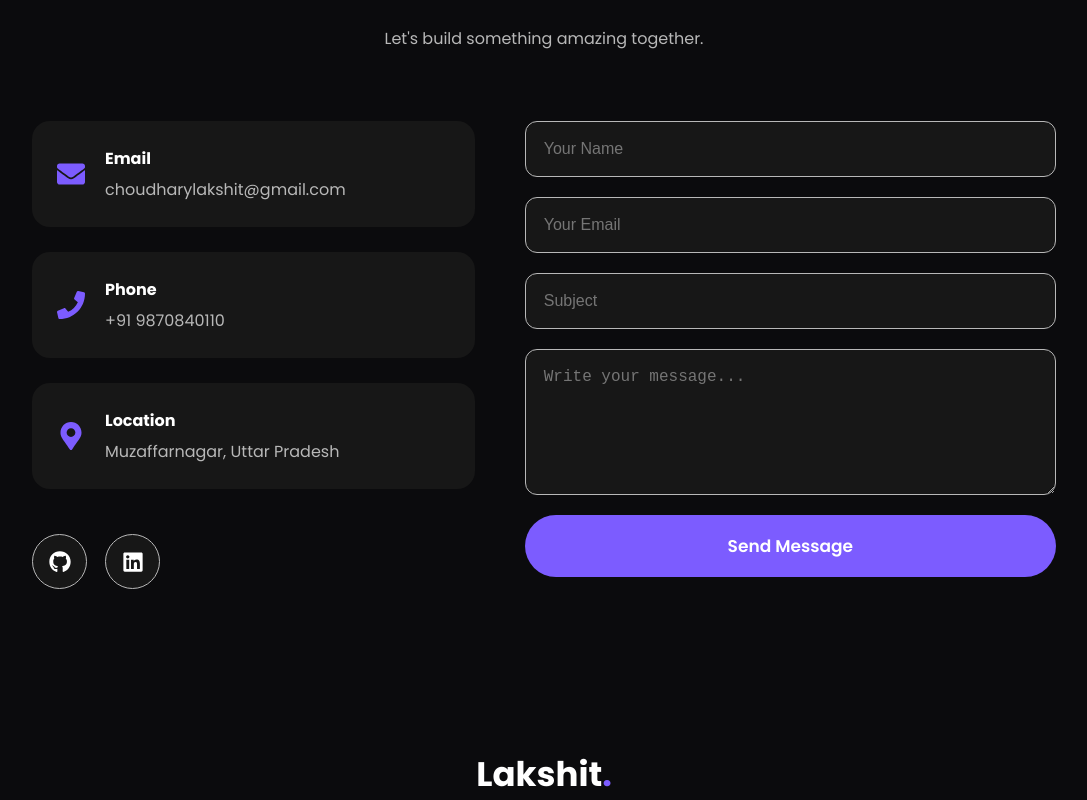
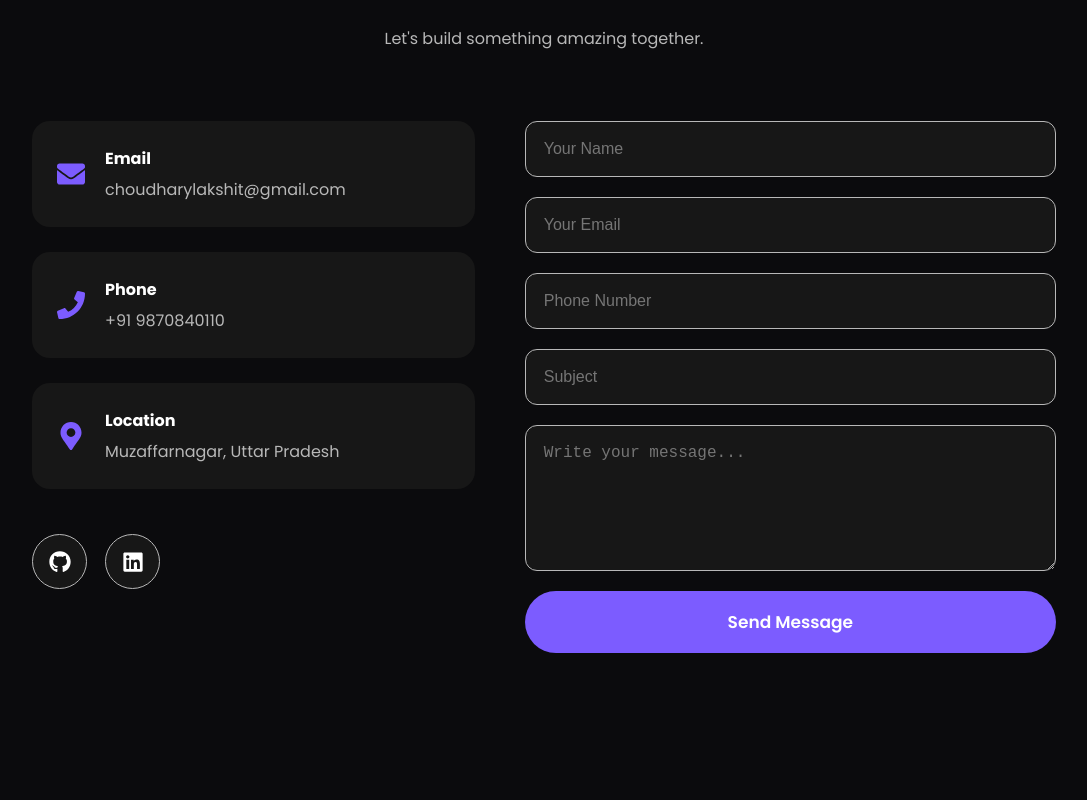
Before and after one commit to lakshitchoudhary01/lakshit-portfolio, a React (Vite) app in the folder portfolio/: page / in a window 1280 px wide. Shown: the part 6960-7760 px from the top of the page, without its empty margins (96-1183 px from the left). Built offline with nearby package versions, Linux system fonts and the light colour scheme.

Commit message:
Add EmailJS contact form integration

```diff
--- a/portfolio/package.json
+++ b/portfolio/package.json
@@ -9,6 +9,7 @@
     "preview": "vite preview"
   },
   "dependencies": {
+    "@emailjs/browser": "^4.4.1",
     "framer-motion": "^12.0.0",
     "react": "^19.1.0",
     "react-dom": "^19.1.0",
--- a/portfolio/src/components/Contact/Contact.jsx
+++ b/portfolio/src/components/Contact/Contact.jsx
@@ -1,4 +1,17 @@
+// import "./Contact.css";
+// import { motion } from "framer-motion";
+
+// import {
+//   FaEnvelope,
+//   FaPhone,
+//   FaMapMarkerAlt,
+//   FaGithub,
+//   FaLinkedin
+// } from "react-icons/fa";
+
 import "./Contact.css";
+import { useRef, useState } from "react";
+import emailjs from "@emailjs/browser";
 import { motion } from "framer-motion";
 
 import {
@@ -10,6 +23,35 @@ import {
 } from "react-icons/fa";
 
 function Contact() {
+  const form = useRef();
+
+const [loading, setLoading] = useState(false);
+
+const sendEmail = (e) => {
+  e.preventDefault();
+
+  setLoading(true);
+
+  emailjs
+    .sendForm(
+      "service_z35pgwa",
+      "template_jb4f9yh",
+      form.current,
+      "rclQLQQXcMt4vh4Uc"
+    )
+    .then(() => {
+      alert("Message sent successfully!");
+
+      form.current.reset();
+
+      setLoading(false);
+    })
+    .catch(() => {
+      alert("Failed to send message. Please try again.");
+
+      setLoading(false);
+    });
+};
   return (
     <section id="contact" className="contact">
 
@@ -80,14 +122,57 @@ function Contact() {
           </motion.div>
 
           <motion.form
+  ref={form}
+  onSubmit={sendEmail}
+  className="contact-form"
+  initial={{ x: 80, opacity: 0 }}
+  whileInView={{ x: 0, opacity: 1 }}
+  transition={{ duration: .7 }}
+  viewport={{ once: true }}
+>
+
+          {/* <motion.form
             className="contact-form"
             initial={{x:80,opacity:0}}
             whileInView={{x:0,opacity:1}}
             transition={{duration:.7}}
             viewport={{once:true}}
-          >
+          > */}
+          <input
+  type="text"
+  name="from_name"
+  placeholder="Your Name"
+  required
+/>
 
-            <input
+<input
+  type="email"
+  name="from_email"
+  placeholder="Your Email"
+  required
+/>
+
+<input
+  type="tel"
+  name="phone"
+  placeholder="Phone Number"
+/>
+
+<input
+  type="text"
+  name="subject"
+  placeholder="Subject"
+  required
+/>
+
+<textarea
+  name="message"
+  rows="6"
+  placeholder="Write your message..."
+  required
+></textarea>
+
+            {/* <input
               type="text"
               placeholder="Your Name"
             />
@@ -105,11 +190,13 @@ function Contact() {
             <textarea
               rows="6"
               placeholder="Write your message..."
-            ></textarea>
-
-            <button type="submit">
+            ></textarea> */}
+<button type="submit" disabled={loading}>
+  {loading ? "Sending..." : "Send Message"}
+</button>
+            {/* <button type="submit">
               Send Message
-            </button>
+            </button> */}
 
           </motion.form>
 
```
Also changed, not shown: 1 other file (tests, documents, lock files or other folders).
